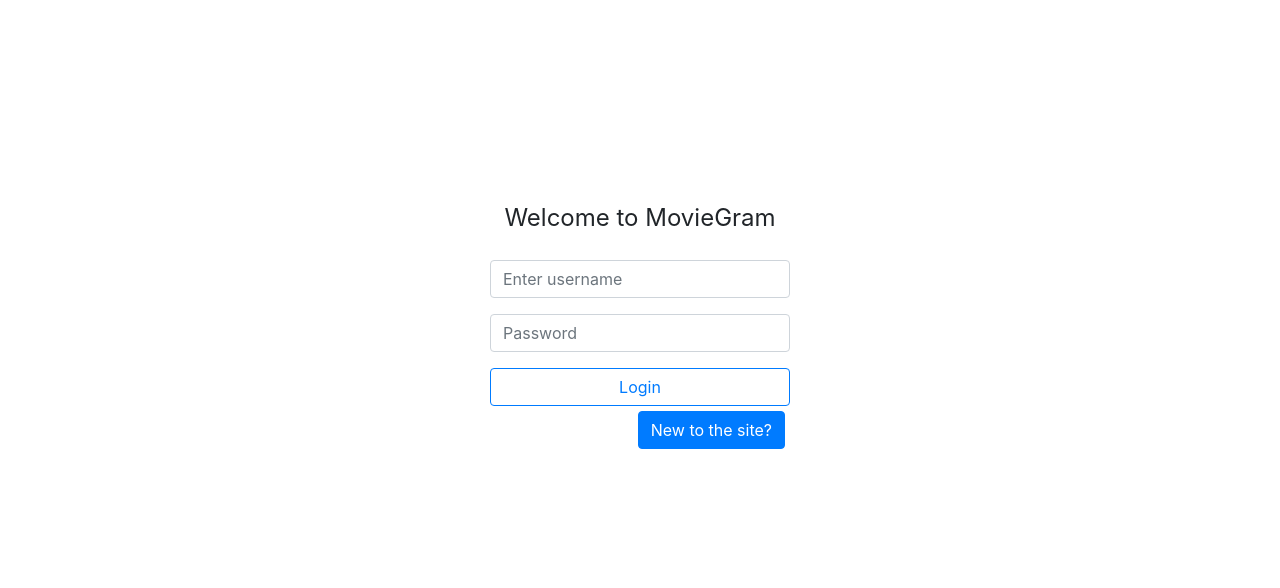
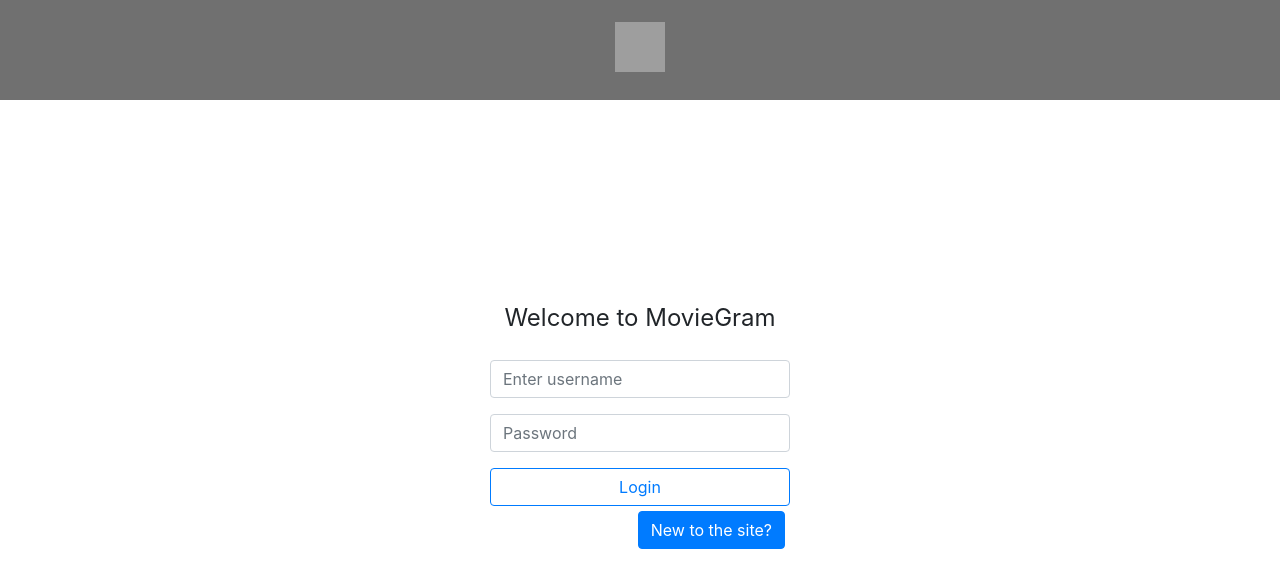
Before and after one commit to HareshNasit/Moviegram, a React (Create React App) app in the folder frontend/: page /login in a window 1280 px wide. Shown: the top 588 px of the page. Built offline with nearby package versions, Linux system fonts and the light colour scheme; no server answers; grey boxes are pictures that could not be loaded.

Commit message:
Main menubar for signup and login

```diff
--- a/frontend/src/Components/Login/index.js
+++ b/frontend/src/Components/Login/index.js
@@ -4,6 +4,7 @@
 import {Link} from 'react-router-dom';
 import {login} from '../../services/api'
 import ErrorModal from '../ErrorModal'
+import MainMenuBar from './../MainMenuBar';
 
 
 class LoginScreen extends React.Component {
@@ -44,7 +45,9 @@
     render() {
       const { app } = this.props
       return (
-        <div className="pageM">
+        <div>
+          <MainMenuBar username={this.state.currentUser}/>
+          <div className="pageM">
           {/* {this.renderRedirect()} */}
           <Form className="form">
             <Form.Group className="welcomeText">
@@ -77,6 +80,8 @@
                 error={this.state.error}></ErrorModal>
         </div>
 
+        </div>
+
 
 
       );
--- a/frontend/src/Components/Signup/index.js
+++ b/frontend/src/Components/Signup/index.js
@@ -7,6 +7,7 @@
 import GenreSelector from '../GenreSelector'
 import ErrorModal from '../ErrorModal'
 import {signup, uploadImageDB} from '../../services/api'
+import MainMenuBar from './../MainMenuBar';
 
 // <input
 //   accept="image/*"
@@ -88,6 +89,8 @@
 
   render() {
     return (
+    <div>
+      <MainMenuBar username={this.state.currentUser}/>
       <div className="formContainer">
         {/* {this.renderRedirect()} */}
 
@@ -158,6 +161,9 @@
                 error={this.state.error}></ErrorModal>
       </div>
 
+    </div>
+
+
 
 
     );
```
